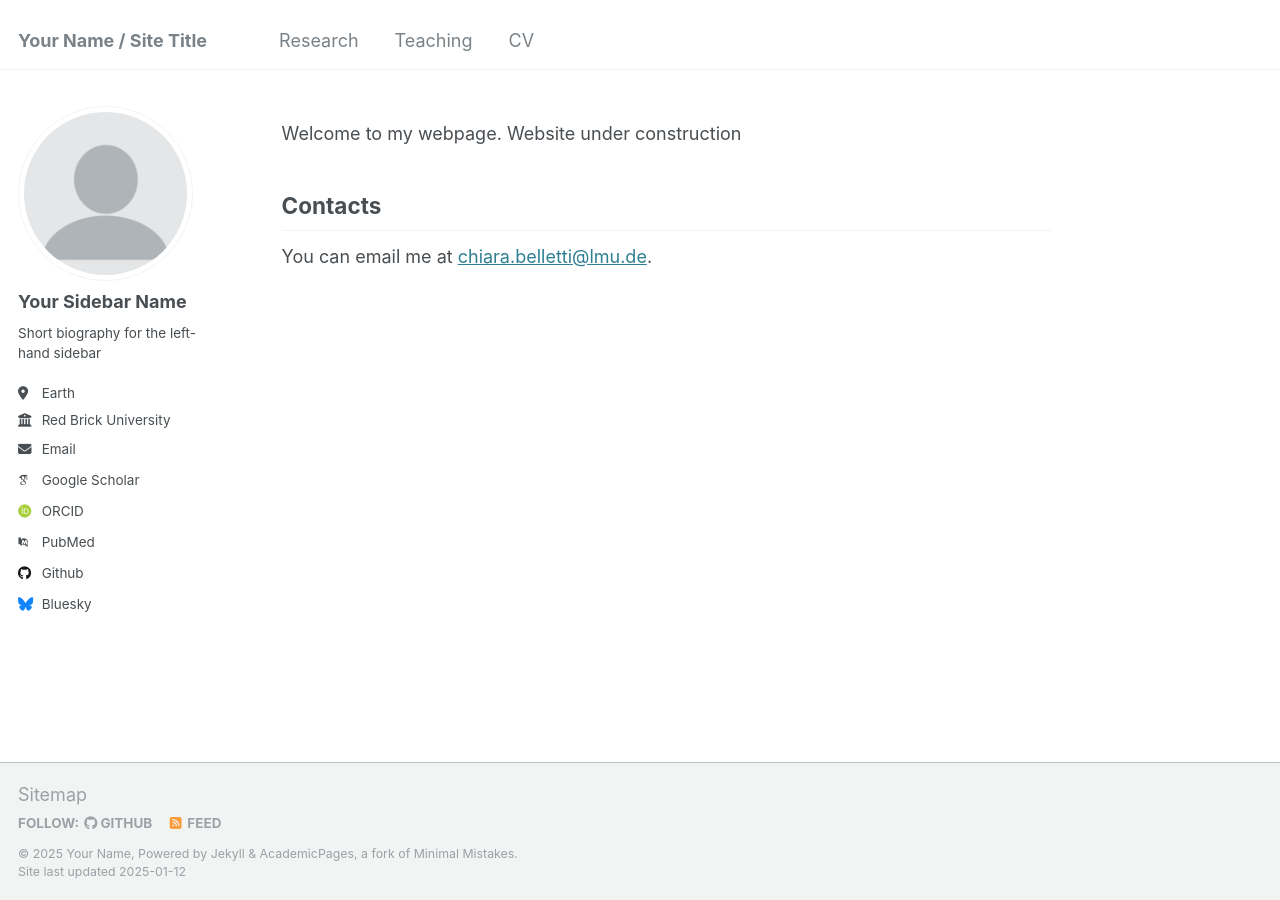
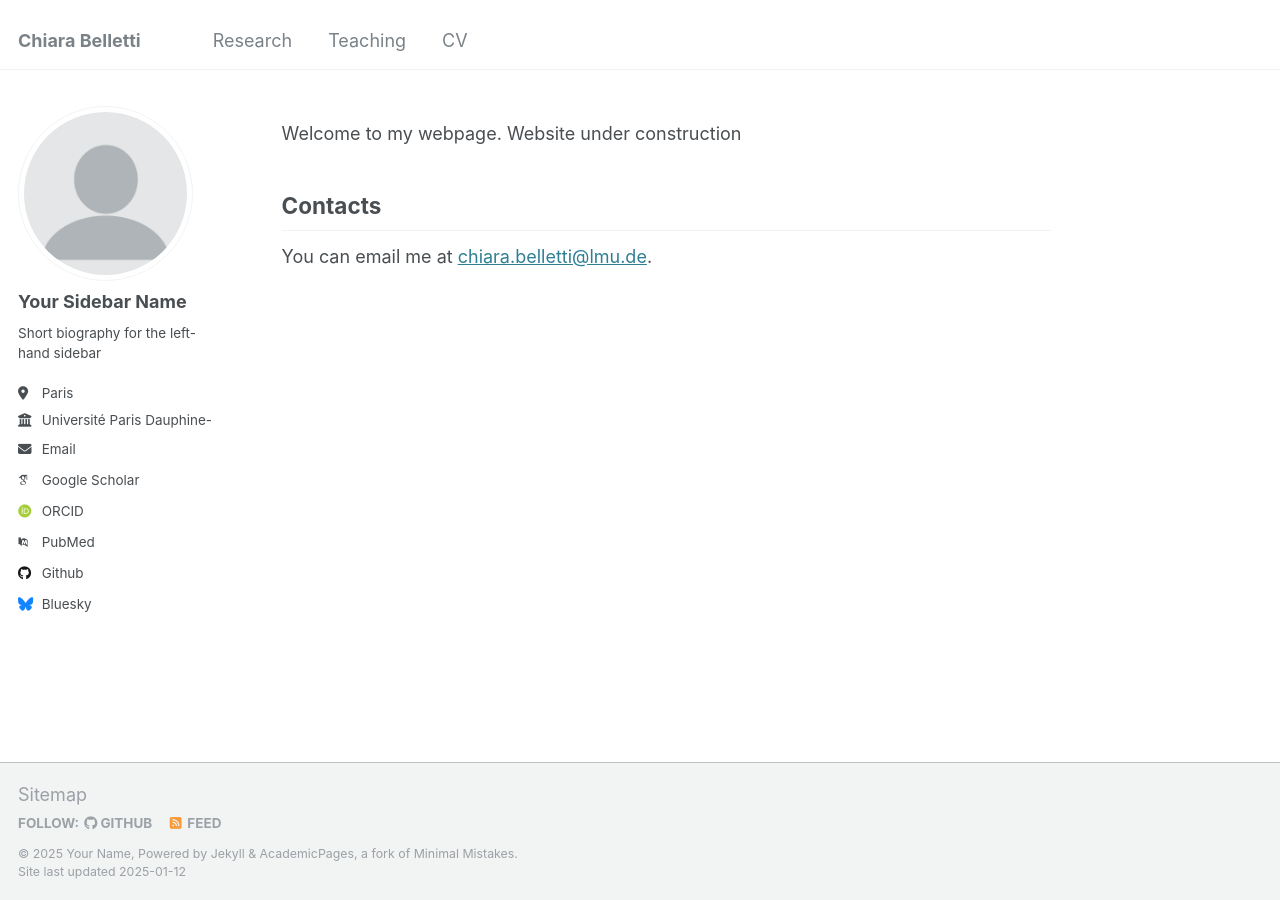
Before and after one commit to ChiaraBelletti/ChiaraBelletti.github.io, a Jekyll site: the page built from _pages/about.md, in a window 1280 px wide. Built offline with Jekyll 4.4.1, drawn with Linux system fonts in a browser that asks for light colours; some web fonts are replaced.

Commit message:
Update _config.yml

```diff
--- a/_config.yml
+++ b/_config.yml
@@ -8,7 +8,7 @@
 
 # Basic Site Settings
 locale                   : "en-US"
-title                    : "Your Name / Site Title"
+title                    : "Chiara Belletti"
 title_separator          : "-"
 name                     : &name "Your Name"
 description              : &description "personal description"
@@ -25,10 +25,10 @@ author:
   name             : "Your Sidebar Name"
   pronouns         : # example: "she/her"
   bio              : "Short biography for the left-hand sidebar"
-  location         : "Earth"
-  employer         : "Red Brick University"
+  location         : "Paris"
+  employer         : "Université Paris Dauphine-PSL"
   uri              : # URL
-  email            : "none@example.org"
+  email            : "chiara.belletti@lmu.de"
 
   # Academic websites
   arxiv            : # URL - Update with the correct link to your profile
```
